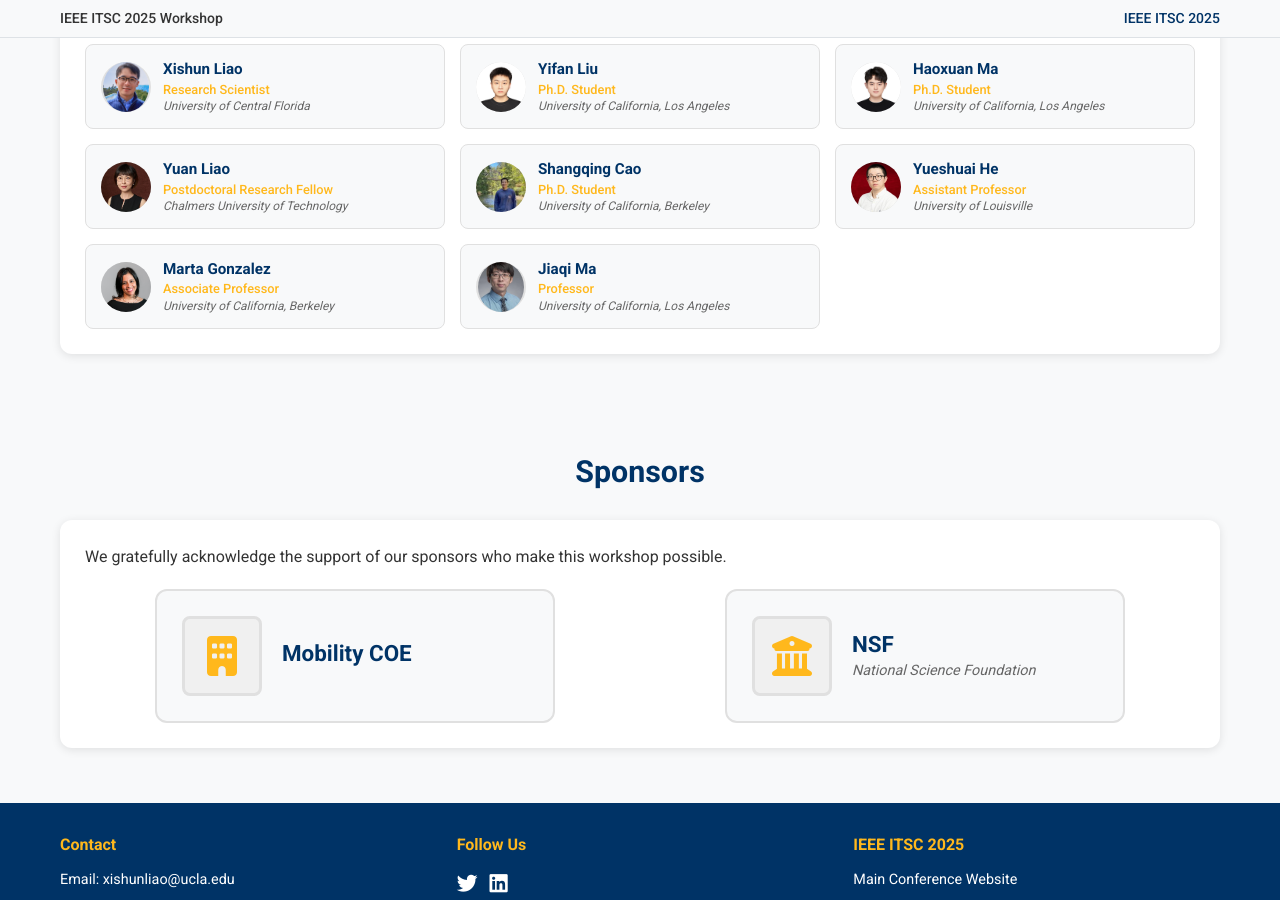
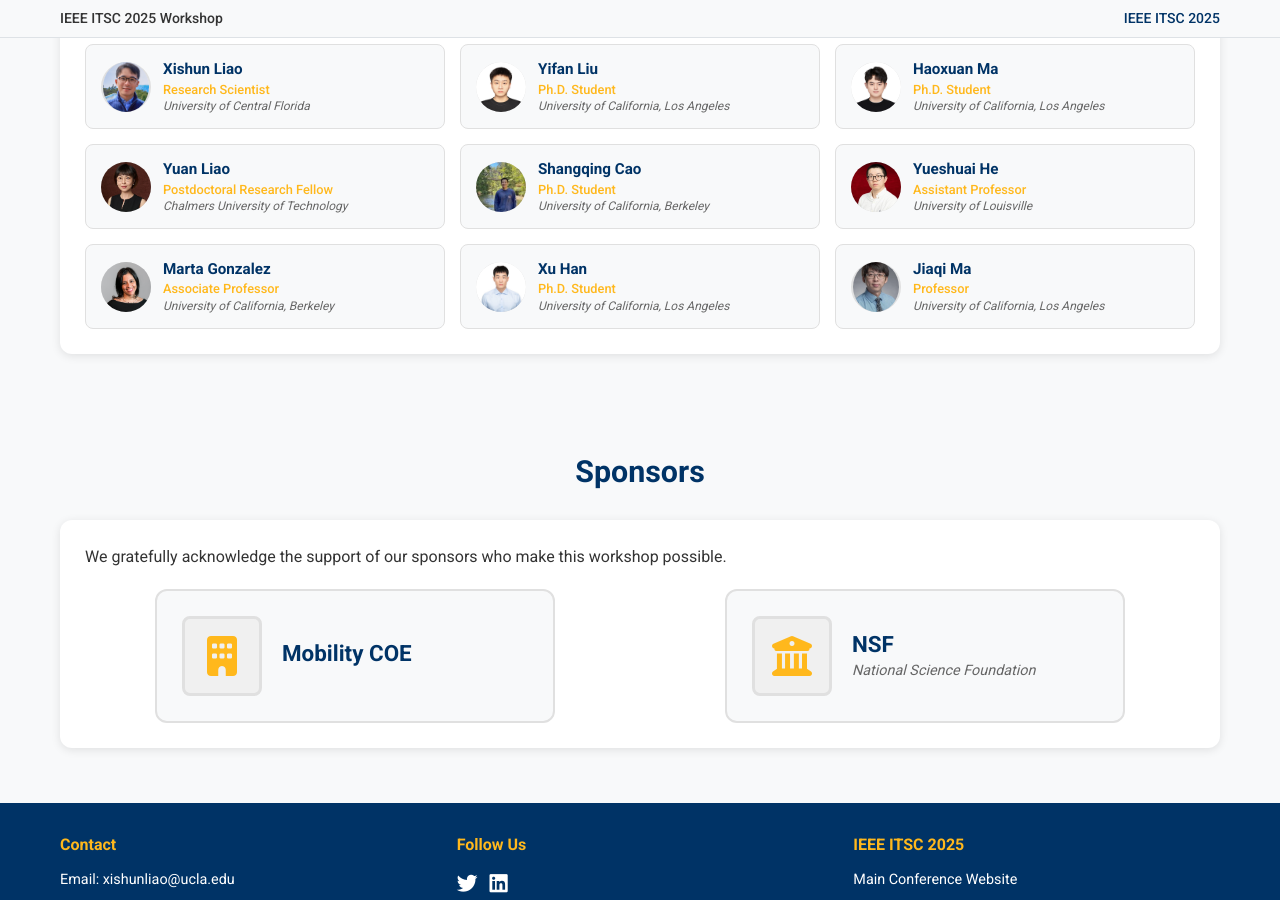
Before and after one commit to ITSC2025AIGIHMM/ITSC2025-AIGI-HMM, a Jekyll site: the page index.html, which Jekyll copies as it is, in a window 1280 px wide and 900 px high, scrolled down 4511 px. Built offline with Jekyll 4.4.1, drawn with Linux system fonts in a browser that asks for light colours.

Commit message:
update organizers

```diff
--- a/index.html
+++ b/index.html
@@ -326,6 +326,17 @@
                                 <h3 class="organizer-name">Marta Gonzalez</h3>
                                 <p class="organizer-title">Associate Professor</p>
                                 <p class="organizer-affiliation">University of California, Berkeley</p>
+                            </div>
+                        </div>
+
+                        <div class="organizer-cell animate-on-scroll">
+                            <div class="organizer-photo">
+                                <img src="assets/pic/XuHan.png" alt="Xu Han" style="width: 50px; height: 50px; border-radius: 50%; object-fit: cover;">
+                            </div>
+                            <div class="organizer-info">
+                                <h3 class="organizer-name">Xu Han</h3>
+                                <p class="organizer-title">Ph.D. Student</p>
+                                <p class="organizer-affiliation">University of California, Los Angeles</p>
                             </div>
                         </div>
 
```
Also changed, not shown: poster.html (+7 -2 lines), assets/pic/XuHan.png (added).
